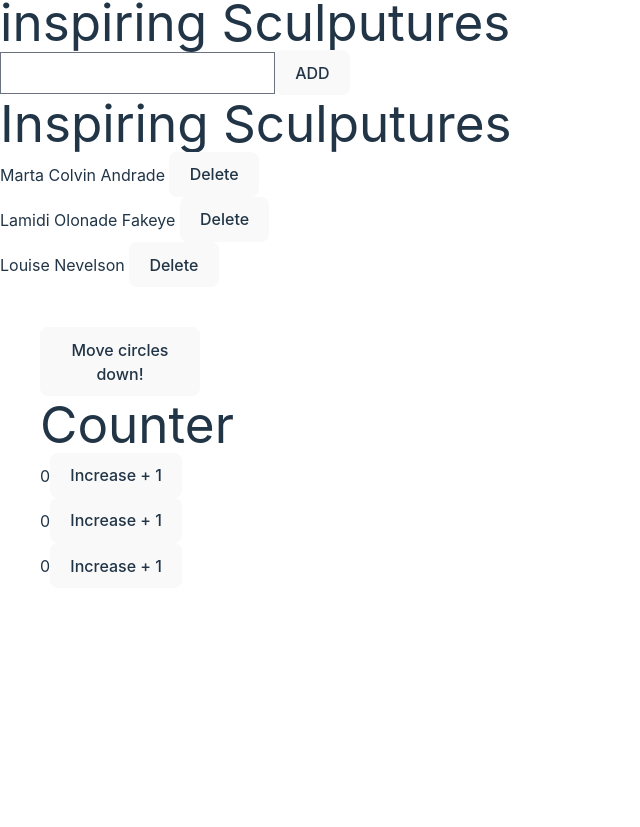
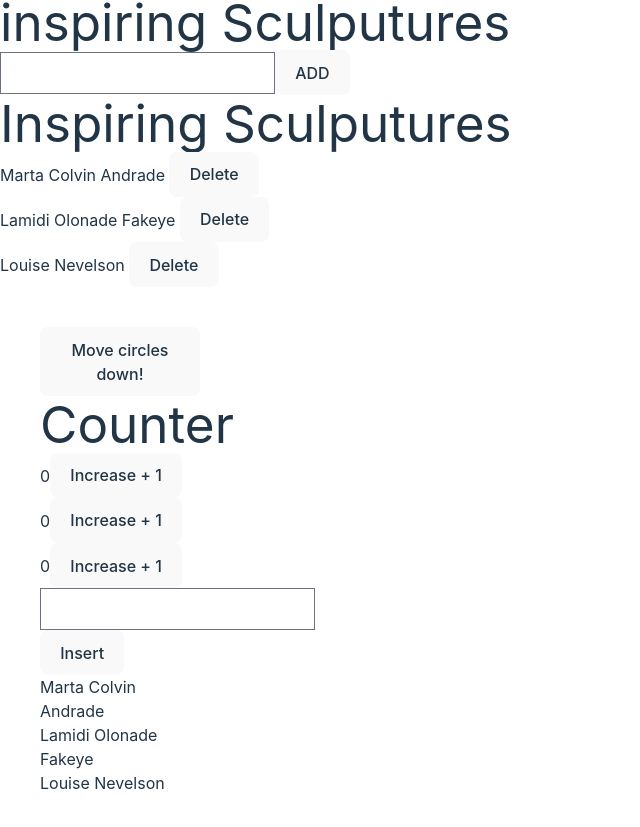
Before and after one commit to anish1A1/React-Practise-from-Documentation, a React (Vite) app: page / in a window 1280 px wide. Shown: the part 1709-2536 px from the top of the page, without its empty margins (0-640 px from the left). Before the commit the page ends 2337 px from the top, so only its background shows below. Built offline with nearby package versions, Linux system fonts and the light colour scheme.

Commit message:
Inserting into an array

```diff
--- a/src/App.jsx
+++ b/src/App.jsx
@@ -14,6 +14,7 @@ import ArrList from './UpdatingArrays/ArrList'
 import RemoveList from './UpdatingArrays/RemoveList'
 import TransfArray from './UpdatingArrays/TransfArray'
 import ReplceItem from './UpdatingArrays/ReplceItem'
+import InsertArray from './UpdatingArrays/InsertArray'
 
 function App() {
 
@@ -56,6 +57,7 @@ function App() {
      <div className='w-60 p-10'>
       <TransfArray />
       <ReplceItem />
+      <InsertArray />
      </div>
     </>
   )
--- /dev/null
+++ b/src/UpdatingArrays/InsertArray.jsx
@@ -0,0 +1,49 @@
+import { useState } from "react";
+
+
+const initialArtists = [
+    { id: 0, name: 'Marta Colvin Andrade' },
+    { id: 1, name: 'Lamidi Olonade Fakeye'},
+    { id: 2, name: 'Louise Nevelson'},
+  ];
+
+  let nextID = 3;
+
+export default function InsertArray() {
+
+    const [name, setname] = useState('');
+    const [artists, setartists] = useState(initialArtists);
+
+    function handleClick() {
+        const insertAt = 1;  //The index where the value is to be added
+
+        const nextArtist =[
+            // The items before the insertion point:
+            ...artists.slice(0, insertAt),
+
+            //New items
+            { id : nextID++, name: name},
+
+            //Items after the insertion point
+
+            ...artists.slice(insertAt)
+
+        ];
+        setartists(nextArtist);
+        setname('');
+    }
+    return(
+        <div>
+            <input type="text"  className="bg-transparent" value={name}
+            onChange={e => setname(e.target.value)}
+            />
+            <button onClick={handleClick}>Insert</button>
+
+            <ul>
+                {artists.map( items =>(
+                    <li key={items.id}>{items.name}</li>
+                ))}
+            </ul>
+        </div>
+    );
+}
--- a/src/UpdatingArrays/ReplceItem.jsx
+++ b/src/UpdatingArrays/ReplceItem.jsx
@@ -19,7 +19,7 @@ export default function ReplceItem() {
                 return c;
             }
         });
-        setCounter(nextCounter)
+        setCounter(nextCounter);
     }
 
     return (
```
